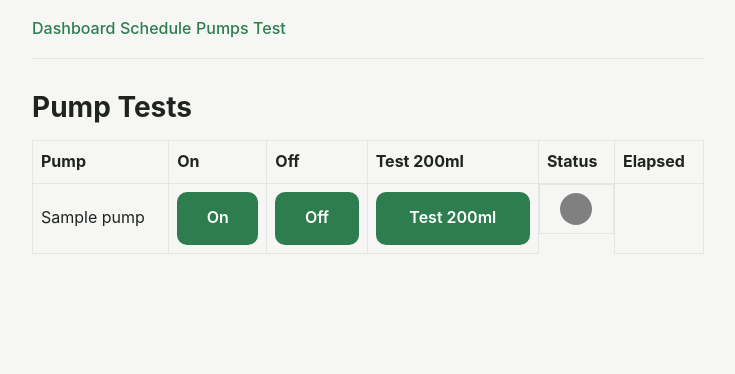
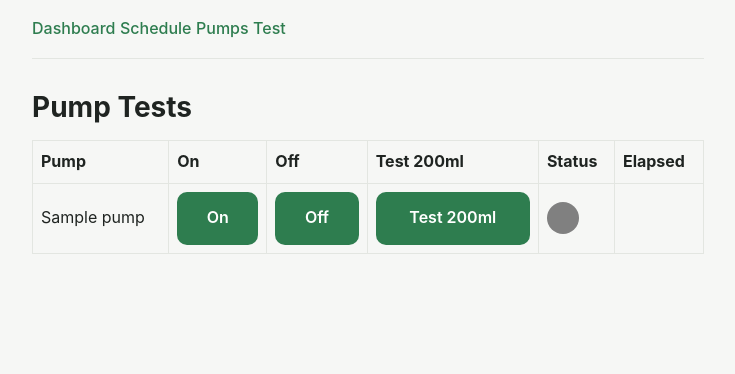
Before and after one commit to iansear/Autowaterer, a Python web app: template autowaterer/templates/tests.html in a window 1280 px wide. Shown: the top 374 px of the page, without its empty margins (272-1007 px from the left). Run offline with Jinja, Linux system fonts and the light colour scheme; the template is opened without the code that fills it: most values are stand-ins (such as "Sample title", 1, 10 or a date in 2020).

Commit message:
Fix style

```diff
--- a/autowaterer/static/css/main.css
+++ b/autowaterer/static/css/main.css
@@ -176,14 +176,6 @@ footer p {
     margin: 0;
 }
 
-
-.flex-container {
-    display: flex;
-    align-items: center;
-    justify-content: center;
-    gap: 0.5rem;
-}
-
 .pump-status-indicator {
     height: 2rem;
     width: 2rem;
--- a/autowaterer/templates/dashboard.html
+++ b/autowaterer/templates/dashboard.html
@@ -36,7 +36,7 @@
         {% for pump in pumps %}
         <tr>
             <td>{{ pump.name }}</td>
-            <td class="flex-container">
+            <td>
                 <div class="pump-status-indicator" data-pump-id="{{ pump.id }}"></div>
             </td>
             <td>
--- a/autowaterer/templates/tests.html
+++ b/autowaterer/templates/tests.html
@@ -39,7 +39,7 @@ Test Page - Autowaterer
                     <button type="submit">Test 200ml</button>
                 </form>
             </td>
-            <td class="flex-container">
+            <td>
                 <div class="pump-status-indicator" data-pump-id="{{ pump.id }}"></div>
             </td>
             <td>
```
